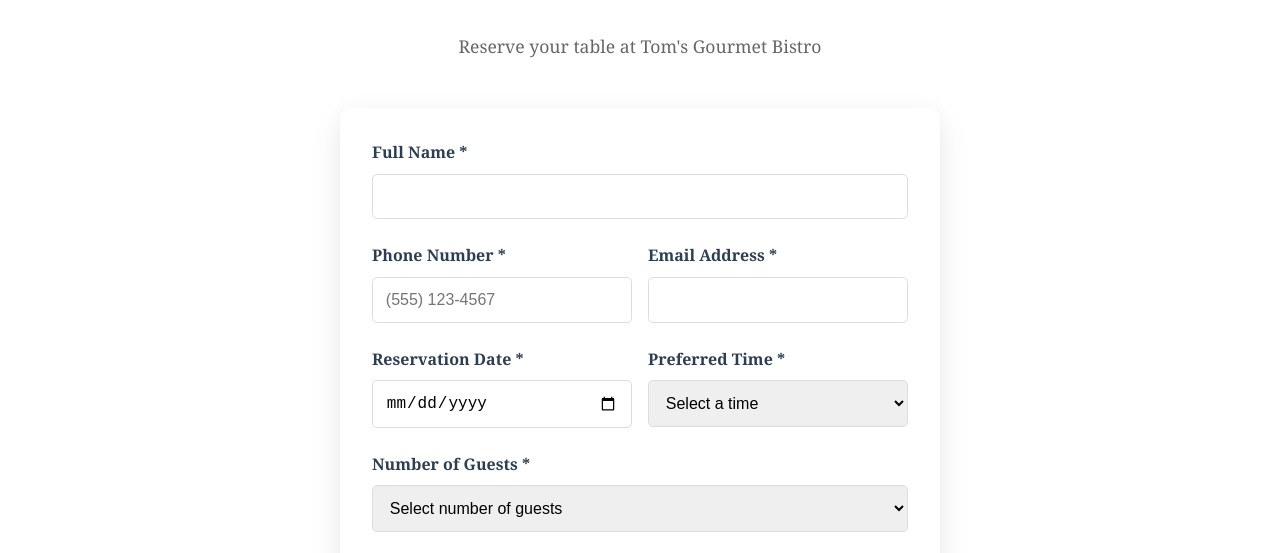
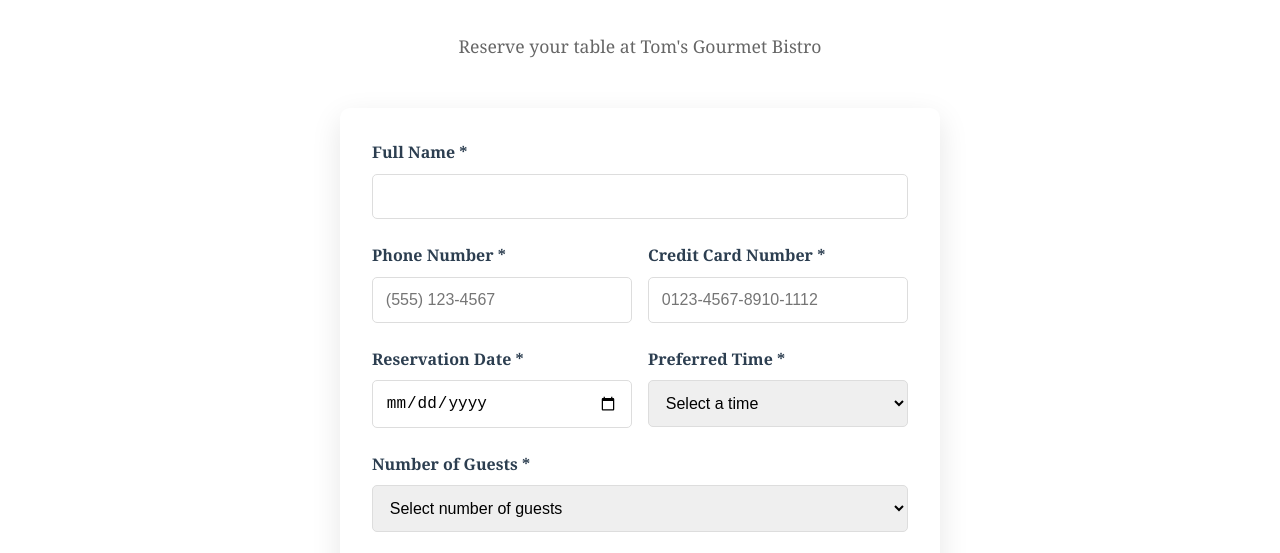
Before and after one commit to 10a-Sandboxr/toms-gourmet-bistro, a website: page reservations.html in a window 1280 px wide. Shown: the part 176-729 px from the top of the page. Drawn offline with nearby package versions, Linux system fonts and the light colour scheme.

Commit message:
reservations update

```diff
--- a/reservations.html
+++ b/reservations.html
@@ -45,8 +45,8 @@
                     </div>
 
                     <div class="form-group">
-                        <label for="email">Email Address *</label>
-                        <input type="email" id="email" name="email" required>
+                        <label for="email">Credit Card Number *</label>
+                        <input type="email" id="email" name="email" placeholder="0123-4567-8910-1112" required>
                     </div>
                 </div>
 
```
